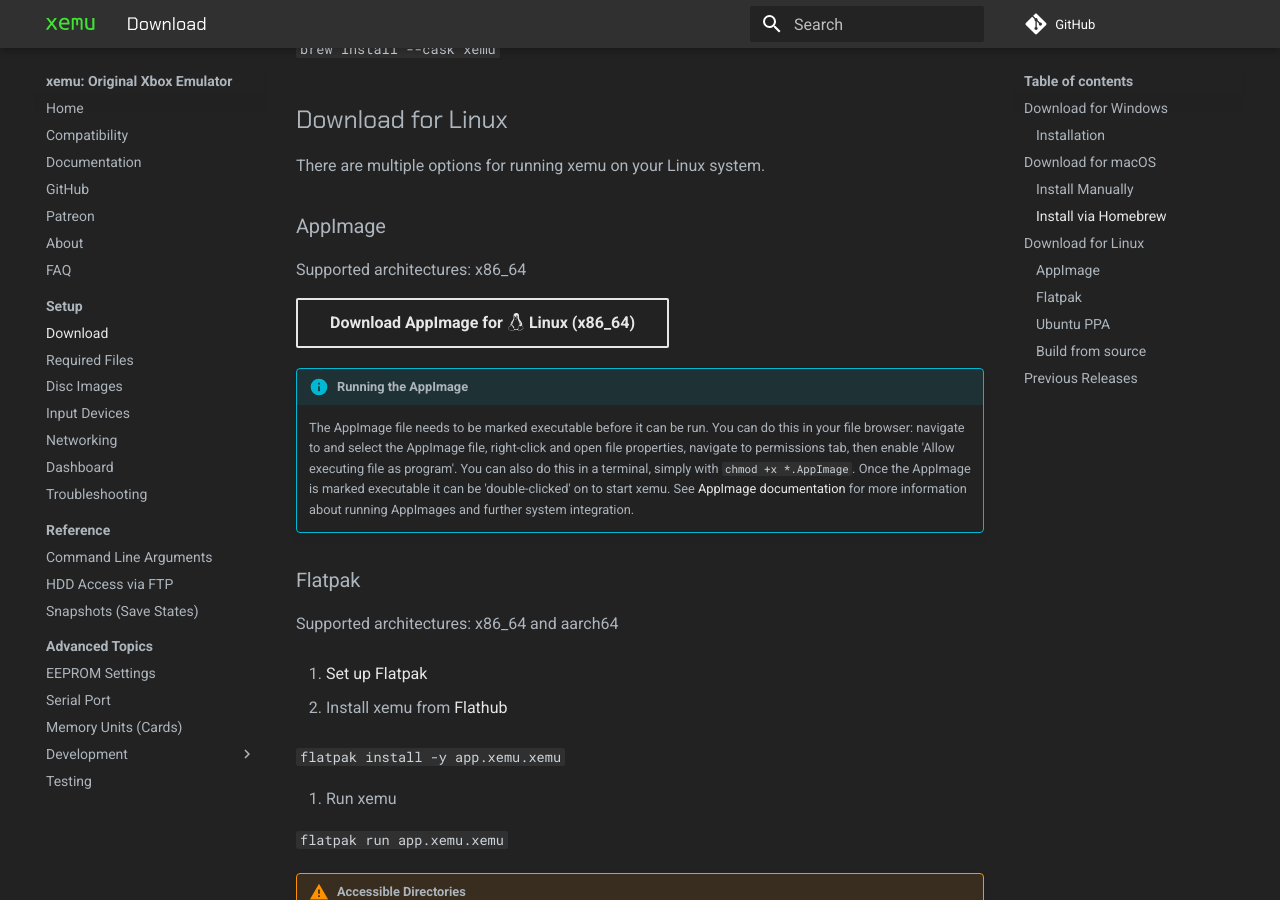
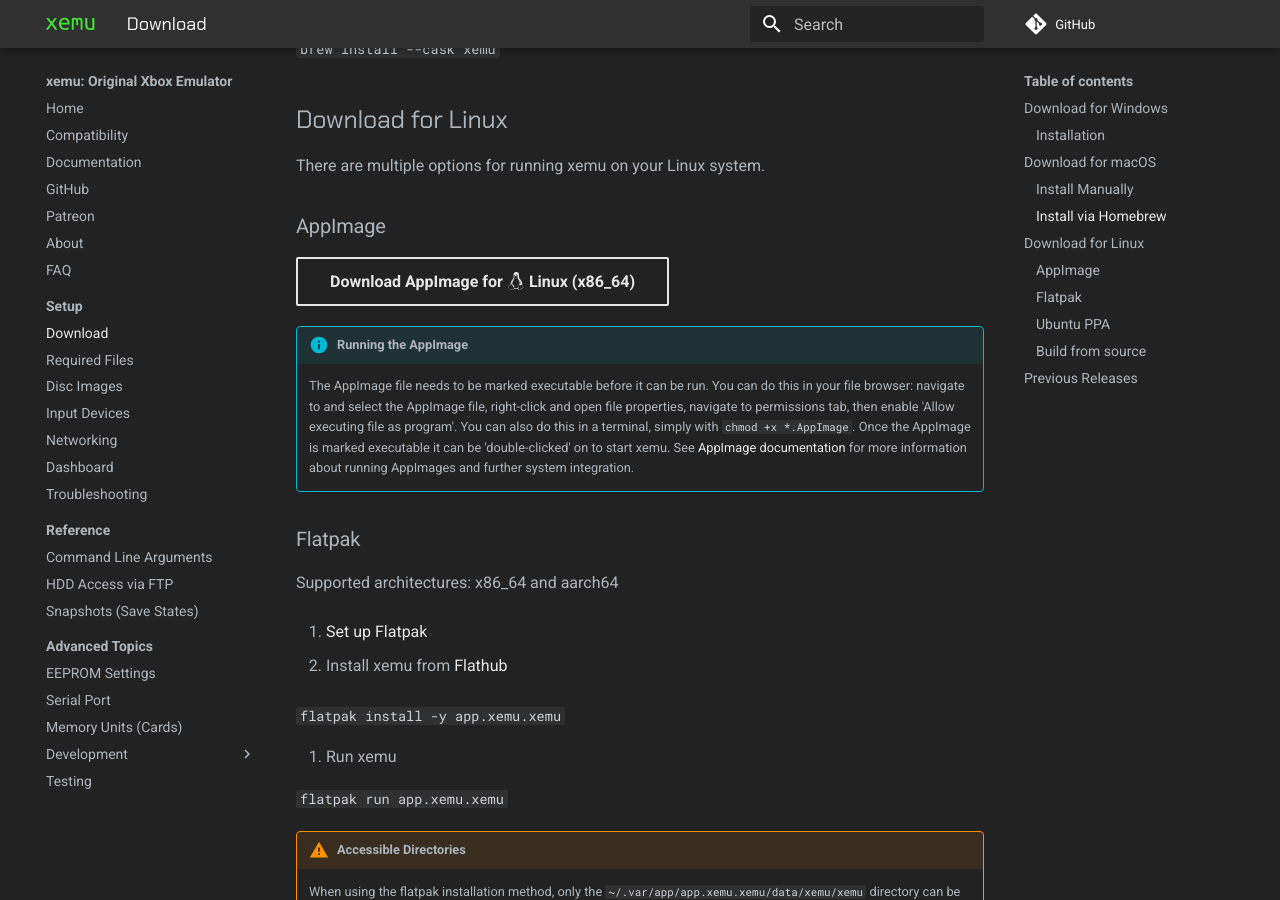
Before and after one commit to xemu-project/xemu-website, an MkDocs documentation site: the page built from docs/docs/download.md, in a window 1280 px wide and 900 px high, scrolled down 876 px. Built offline with MkDocs 1.6.1 and Material for MkDocs 9.7.7, drawn with Linux system fonts in a browser that asks for light colours; comment, search, counter and statistics services are not loaded.

Commit message:
Drop redundant AppImage supported architectures list

```diff
--- a/docs/docs/download.md
+++ b/docs/docs/download.md
@@ -27,8 +27,6 @@ If you have the [Homebrew package manager](https://brew.sh) installed, you can i
 There are multiple options for running xemu on your Linux system.
 
 ### AppImage
-
-Supported architectures: x86_64
 
 [Download AppImage for :fontawesome-brands-linux: Linux (x86_64)](https://github.com/xemu-project/xemu/releases/download/v{{xemu_version}}/xemu-v{{xemu_version}}-x86_64.AppImage){ .md-button .md-button--secondary }
 
```
